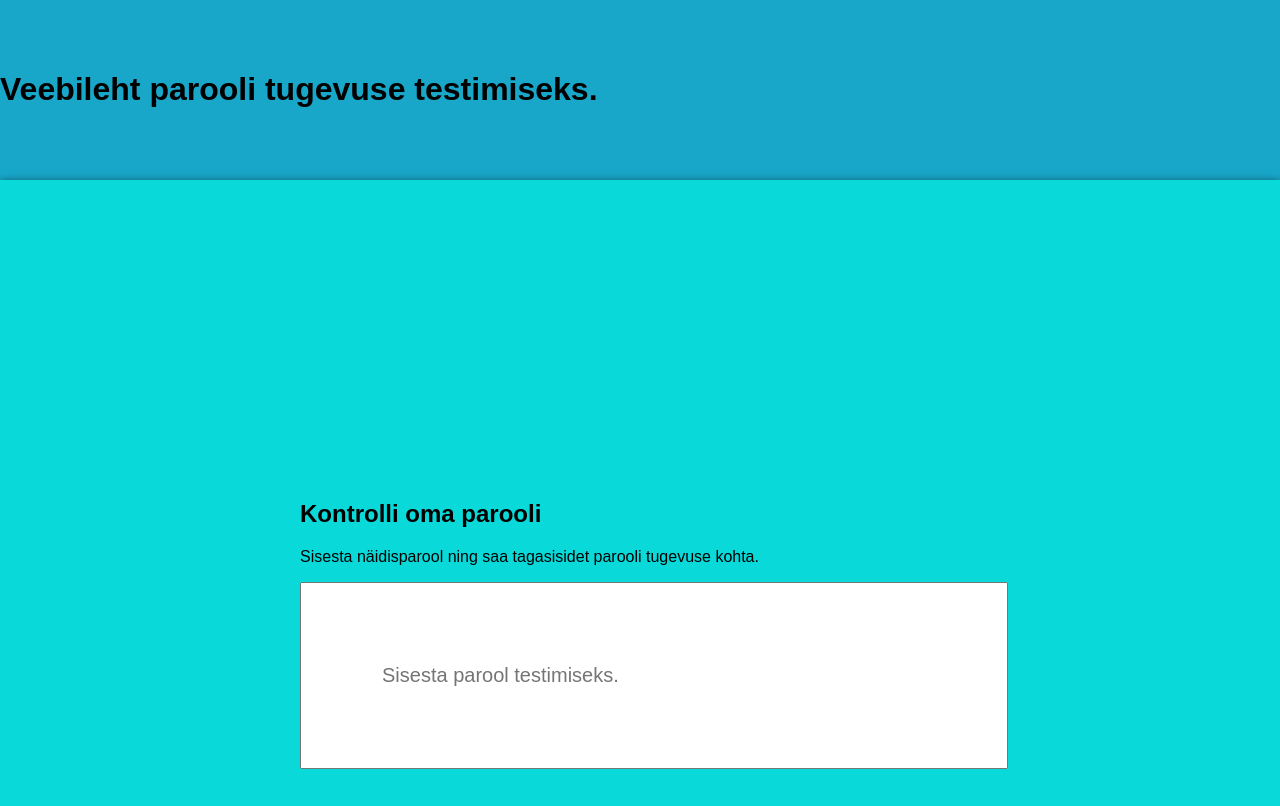
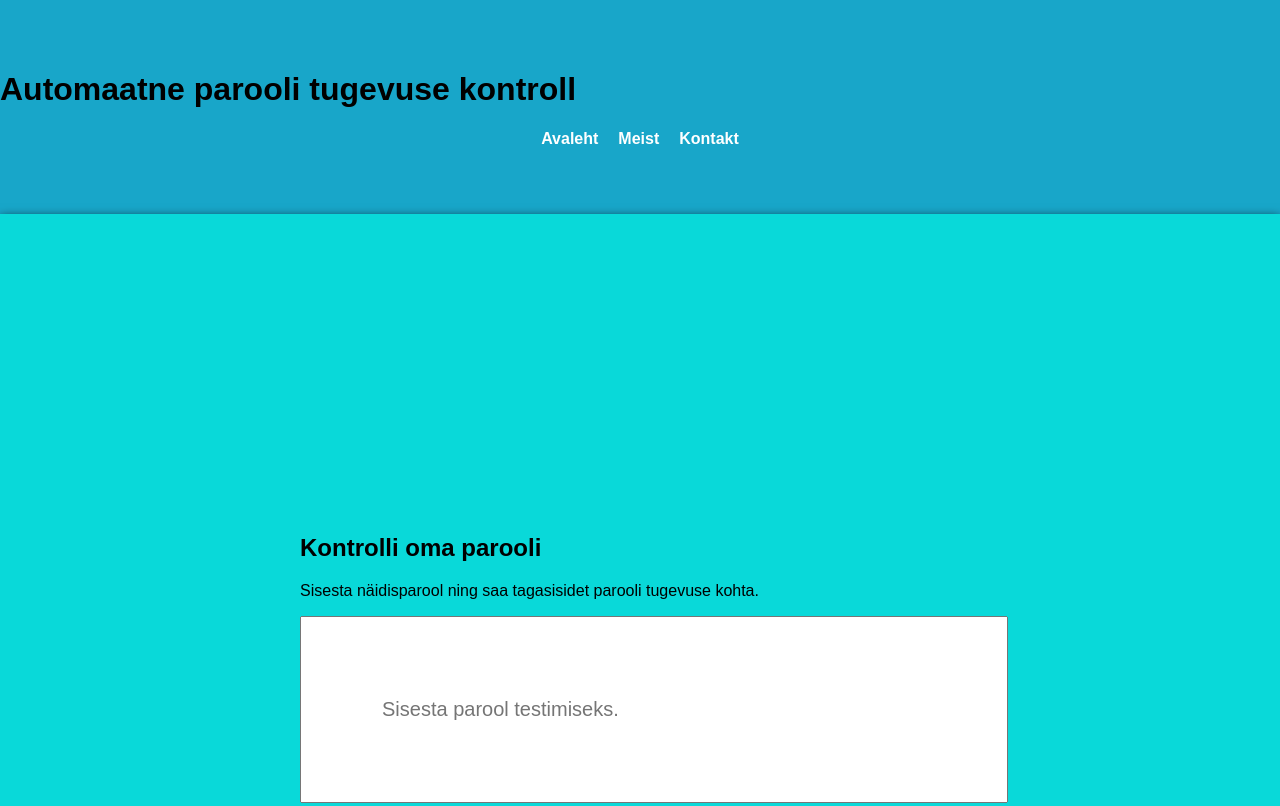
Before and after one commit to MT999MT/Veebilehe_Projekt_keede, a plain HTML site: page index.html in a window 1280 px wide. Shown: the top 806 px of the page. Drawn offline with Linux system fonts and the light colour scheme.

Commit message:
Lisatud vahelingid avaleht, meist, kontakt.

```diff
--- a/index.html
+++ b/index.html
@@ -8,7 +8,14 @@
 </head>
 <body>
     <header>
-    <h1>Veebileht parooli tugevuse testimiseks.</h1>
+    <h1>Automaatne parooli tugevuse kontroll</h1>
+    <nav>
+        <ul class ="nav-links">
+            <li><a href="index.html">Avaleht</a></li>
+            <li><a href="about.html">Meist</a></li>
+            <li><a href="kontakt.html">Kontakt</a></li>
+        </ul>
+     </nav>
     </header>
 
     <main class="main-container">
--- a/lehe_kujundus.css
+++ b/lehe_kujundus.css
@@ -11,6 +11,26 @@ header {
     text-align: left;
     padding: 50px 0;
     background-color: #18a6c9;
+}
+
+.nav-links {
+    list-style: none;
+    padding: 0;
+    margin-top: 10px;
+    display: flex;
+    justify-content: center;
+    gap: 20px;
+}
+
+.nav-links a {
+    color: white;
+    text-decoration: none;
+    font-weight: bold;
+}
+
+.nav-links a:hover {
+    text-decoration: underline;
+    color: #ffd700;
 }
 
 .main-container {
```
